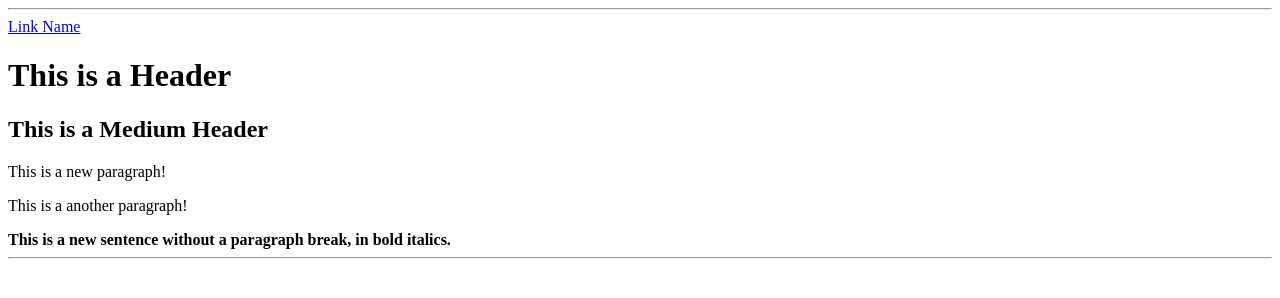
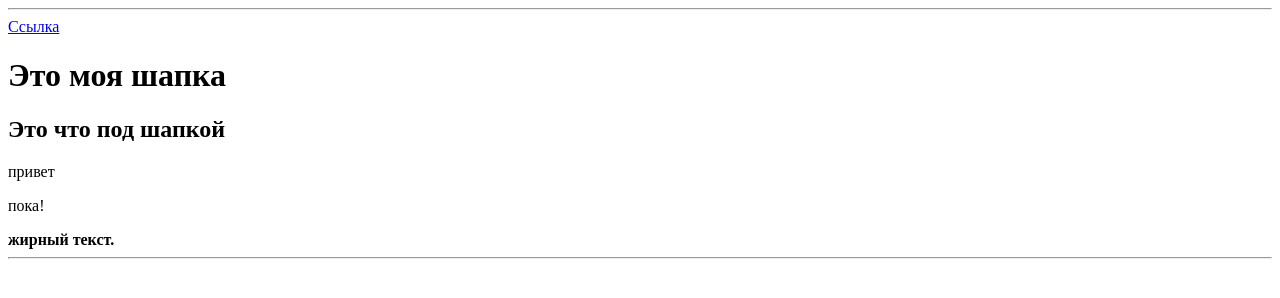
Before and after one commit to mrar3007/simpleforlab, a plain HTML site: page index.html in a window 1280 px wide. Drawn offline with Linux system fonts and the light colour scheme.

Commit message:
Update index.html

```diff
--- a/index.html
+++ b/index.html
@@ -5,12 +5,12 @@
 
 <BODY>
 <HR>
-<a href="#">Link Name</a>
-<H1>This is a Header</H1>
-<H2>This is a Medium Header</H2>
-<P>This is a new paragraph! </P>
-<P>This is a another paragraph!</P>
-<B>This is a new sentence without a paragraph break, in bold italics.</B>
+<a href="#">Ссылка</a>
+<H1>Это моя шапка</H1>
+<H2>Это что под шапкой</H2>
+<P>привет</P>
+<P>пока!</P>
+<B>жирный текст.</B>
 <HR>
 </BODY>
 </HTML>
```
